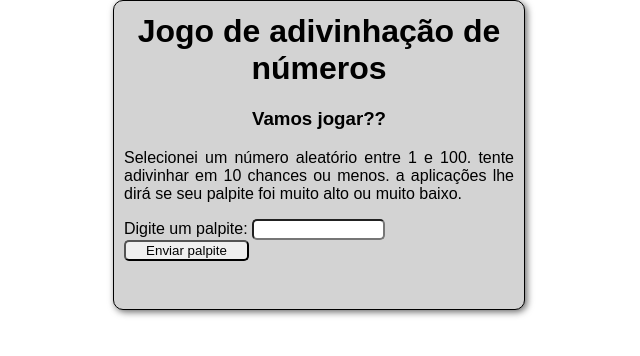
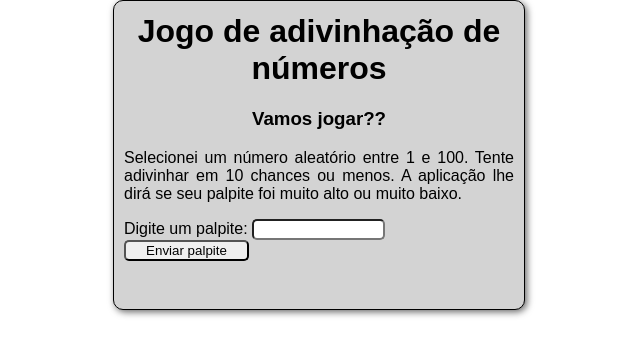
Before and after one commit to leandrolopes21/jogo-adivinhacao, a plain HTML site: page index.html in a window 1280 px wide. Shown: the full height of the page, 321-961 px from the left. Drawn offline with Linux system fonts and the light colour scheme.

Commit message:
Atualizar o index.html
Atualizado texto inicial.

```diff
--- a/index.html
+++ b/index.html
@@ -78,7 +78,7 @@
 
         <h3 style="text-align: center;">Vamos jogar??</h3>
 
-        <p id="texto">Selecionei um número aleatório entre 1 e 100. tente adivinhar em 10 chances ou menos. a aplicações lhe dirá se seu palpite foi muito alto ou muito baixo.</p>
+        <p id="texto">Selecionei um número aleatório entre 1 e 100. Tente adivinhar em 10 chances ou menos. A aplicação lhe dirá se seu palpite foi muito alto ou muito baixo.</p>
 
         <div class="form">
           <label for="campoPalpite">Digite um palpite: </label>
```
